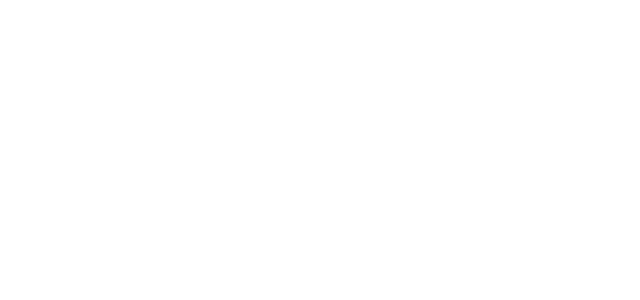
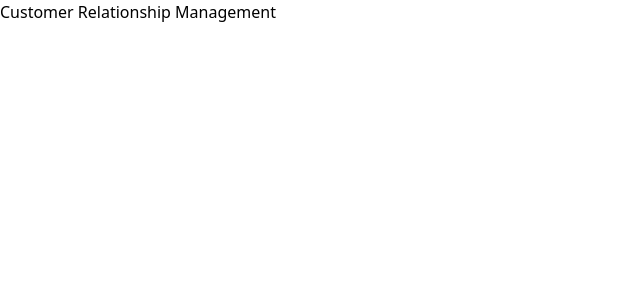
Before and after one commit to Dulneth210229/MERN-WASTE, a React (Create React App) app in the folder frontend/: page /crmHome in a window 1280 px wide. Before the commit this address had no page. Shown: the top 300 px of the page, without its empty margins (0-640 px from the left). Built offline with nearby package versions, Linux system fonts and the light colour scheme.

Commit message:
Create crm home,feedback,support,complai js files

```diff
--- a/frontend/src/App.js
+++ b/frontend/src/App.js
@@ -4,6 +4,7 @@
 import Home from "./Components/AdminHome/AdminHome";
 import AddRequest from "./Components/RequestService/AddRequest/AddRequest";
 import ViewRequests from "./Components/RequestService/RequestDetails/Requests";
+import Crmhome from "./Components/CustomerRelationship/CrmHome/Crmhome";
 
 function App() {
   //java scripts
@@ -17,6 +18,7 @@
             <Route path="/mainhome" element={<Home />} />
             <Route path="/requestservice" element={<AddRequest />} />
             <Route path="/viewrequests" element={<ViewRequests />} />
+            <Route path="/crmHome" element={<Crmhome />} />
           </Routes>
         </React.Fragment>
       </div>
--- /dev/null
+++ b/frontend/src/Components/CustomerRelationship/CrmHome/Crmhome.js
@@ -0,0 +1,11 @@
+import React from 'react'
+
+function Crmhome() {
+    return (
+        <div>
+            <h1>Customer Relationship Management</h1>
+        </div>
+    )
+}
+
+export default Crmhome
```
